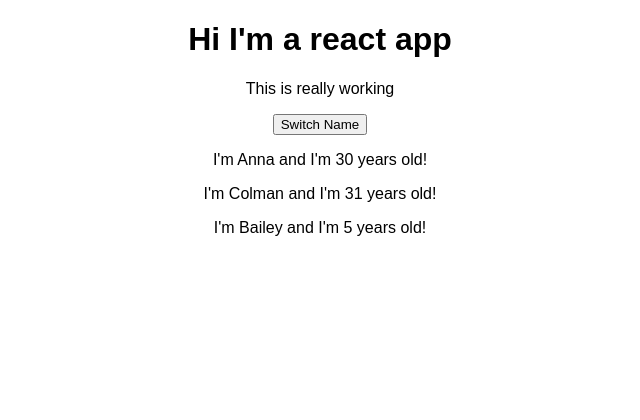
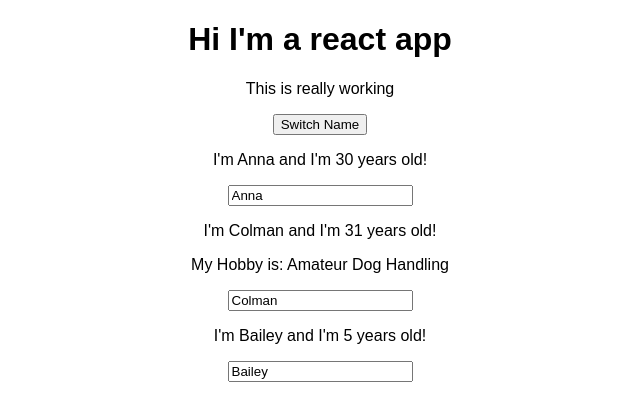
Before and after one commit to ColmanC19/React---The-Complete-Guide-incl-Hooks-React-Router-Redux-, a React (Create React App) app: page / in a window 1280 px wide. Shown: the top 420 px of the page, without its empty margins (320-960 px from the left). Built offline with nearby package versions, Linux system fonts and the light colour scheme.

Commit message:
add event handlers for name change

```diff
--- a/src/App.js
+++ b/src/App.js
@@ -12,15 +12,49 @@
 
     ]
   }
+
+  switchNameHandler = (newName) => {
+    // console.log('was clicked');
+    // this.state.persons[0].name = ; DONT DO This
+    this.setState({
+      persons: [
+        { name: newName, age: 30 },
+        { name: 'Colman', age: 31 },
+        { name: 'Bailey', age: 7 }
+
+      ]
+    })
+  }
+
+  nameChangedHandler = (event) => {
+    this.setState({
+      persons: [
+        { name: 'Anna', age: 30},
+        { name: event.target.value, age: 31},
+        { name: 'Bailey', age: 5}
+      ]
+    })
+
+  }
   render() {
     return (
       <div className="App">
       <h1>Hi I'm a react app</h1>
       <p>This is really working</p>
-      <button>Switch Name</button>
-      <Person name= {this.state.persons[0].name} age= {this.state.persons[0].age}/>
-      <Person name= {this.state.persons[1].name} age= {this.state.persons[1].age}/>
-      <Person name= {this.state.persons[2].name} age= {this.state.persons[2].age}/>
+      <button onClick={() => this.switchNameHandler('ANNA!')}>Switch Name</button>
+      <Person
+      name= {this.state.persons[0].name}
+      age= {this.state.persons[0].age}/>
+      <Person
+      name= {this.state.persons[1].name}
+      age= {this.state.persons[1].age}
+      click={this.switchNameHandler.bind(this, 'Anna!')}
+      changed={this.nameChangedHandler}
+      >My Hobby is: Amateur Dog Handling
+      </Person>
+      <Person
+      name= {this.state.persons[2].name}
+      age= {this.state.persons[2].age}/>
       </div>
     );
     // return React.createElement('div', {className: 'App'}, React.createElement('h1', null, 'Did this work?'))
--- a/src/Person/Person.js
+++ b/src/Person/Person.js
@@ -3,8 +3,9 @@
 const person = (props) => {
 return (
   <div>
-    <p>I'm {props.name} and I'm {props.age} years old!</p>
+    <p onClick={props.click}>I'm {props.name} and I'm {props.age} years old!</p>
     <p>{props.children}</p>
+    <input type="text" onChange={props.changed} value={props.name}/>
   </div>
  )
 };
```
